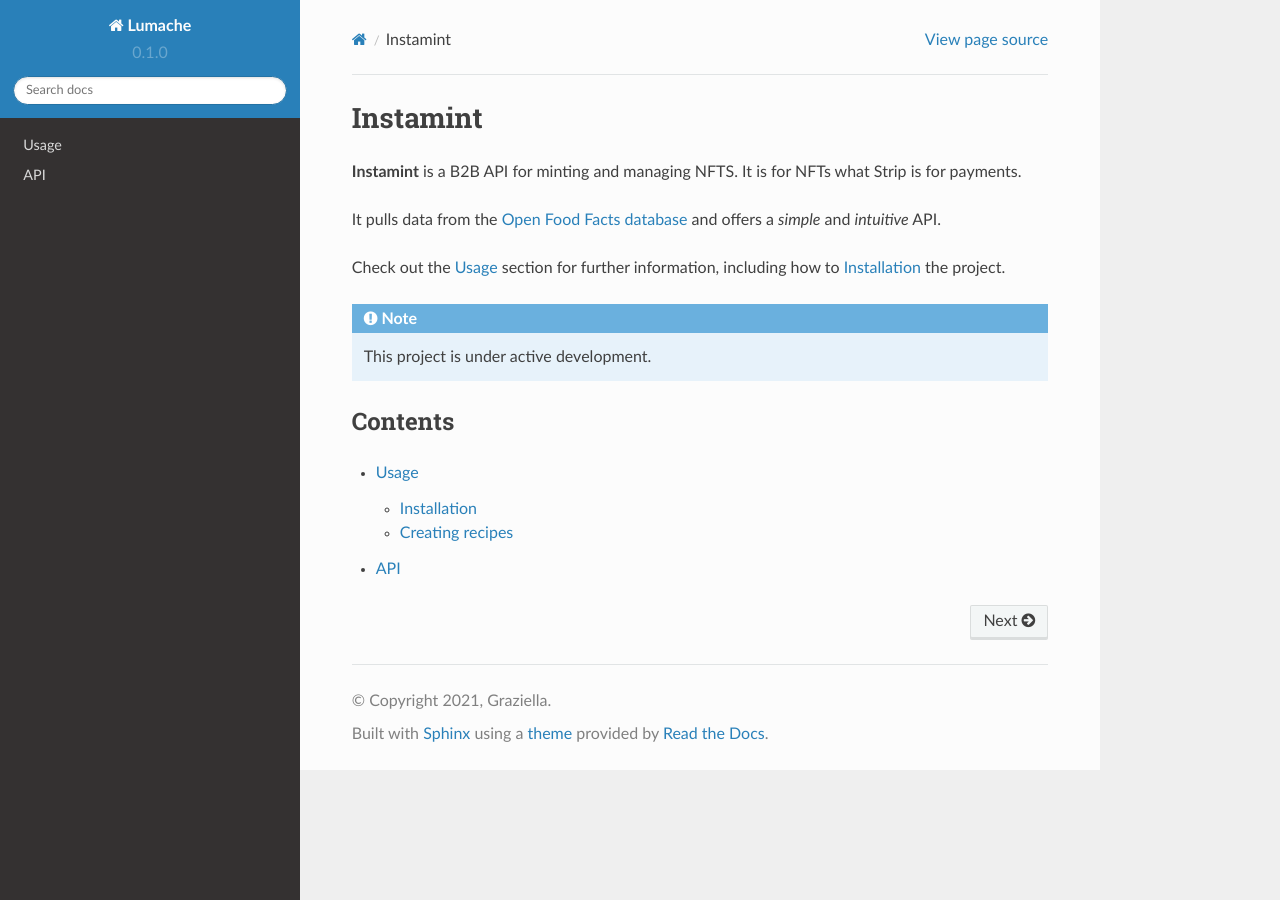
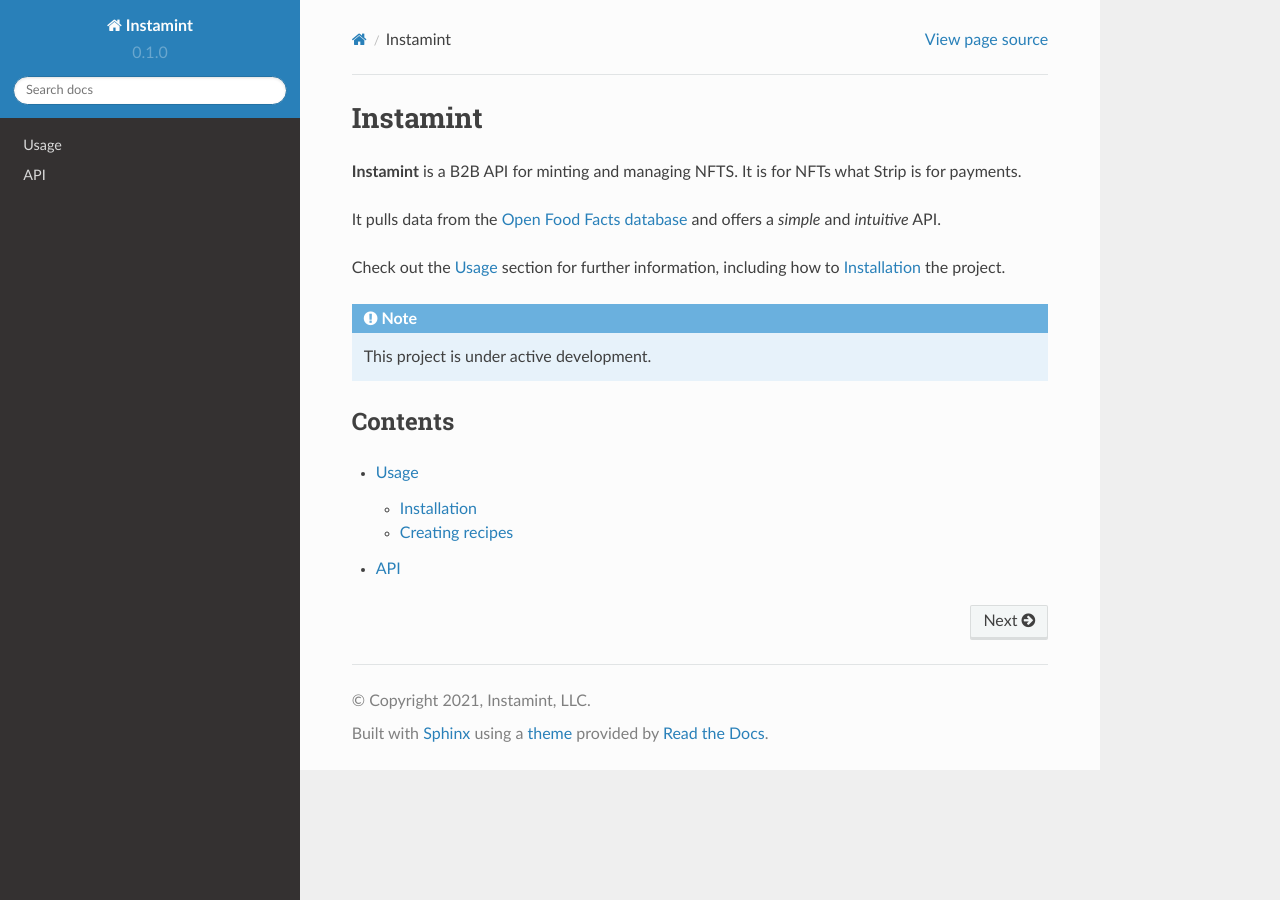
Before and after one commit to instamint/zzz-deprecated-docs, a Sphinx documentation site: the page built from docs/source/index.rst, in a window 1280 px wide. Built offline with Sphinx 7.4.7 and the Read the Docs theme 2.0.0, drawn with Linux system fonts in a browser that asks for light colours.

Commit message:
Update conf.py

```diff
--- a/docs/source/conf.py
+++ b/docs/source/conf.py
@@ -2,9 +2,9 @@
 
 # -- Project information
 
-project = 'Lumache'
-copyright = '2021, Graziella'
-author = 'Graziella'
+project = 'Instamint'
+copyright = '2021, Instamint, LLC'
+author = 'Instamint'
 
 release = '0.1'
 version = '0.1.0'
```
